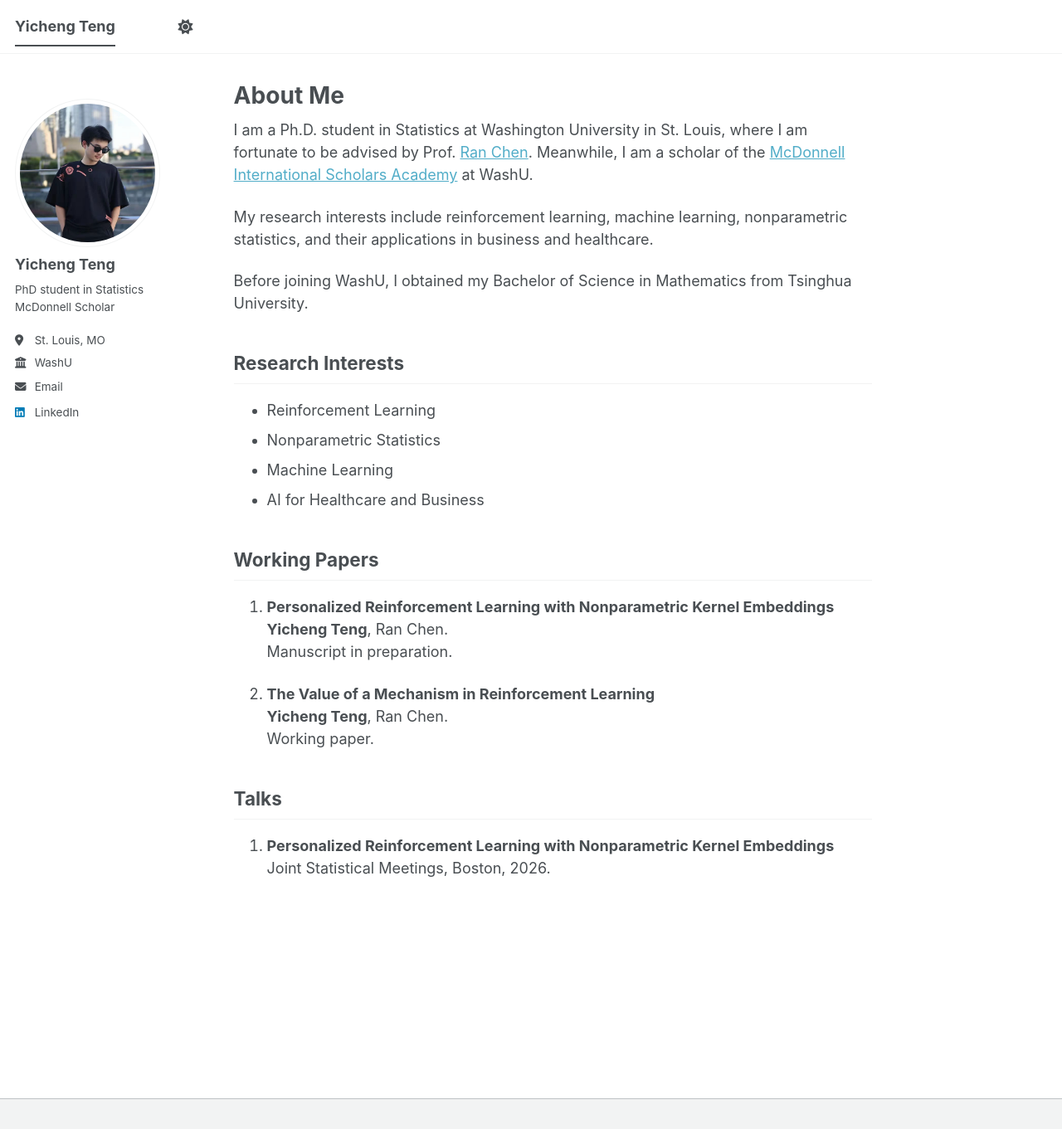
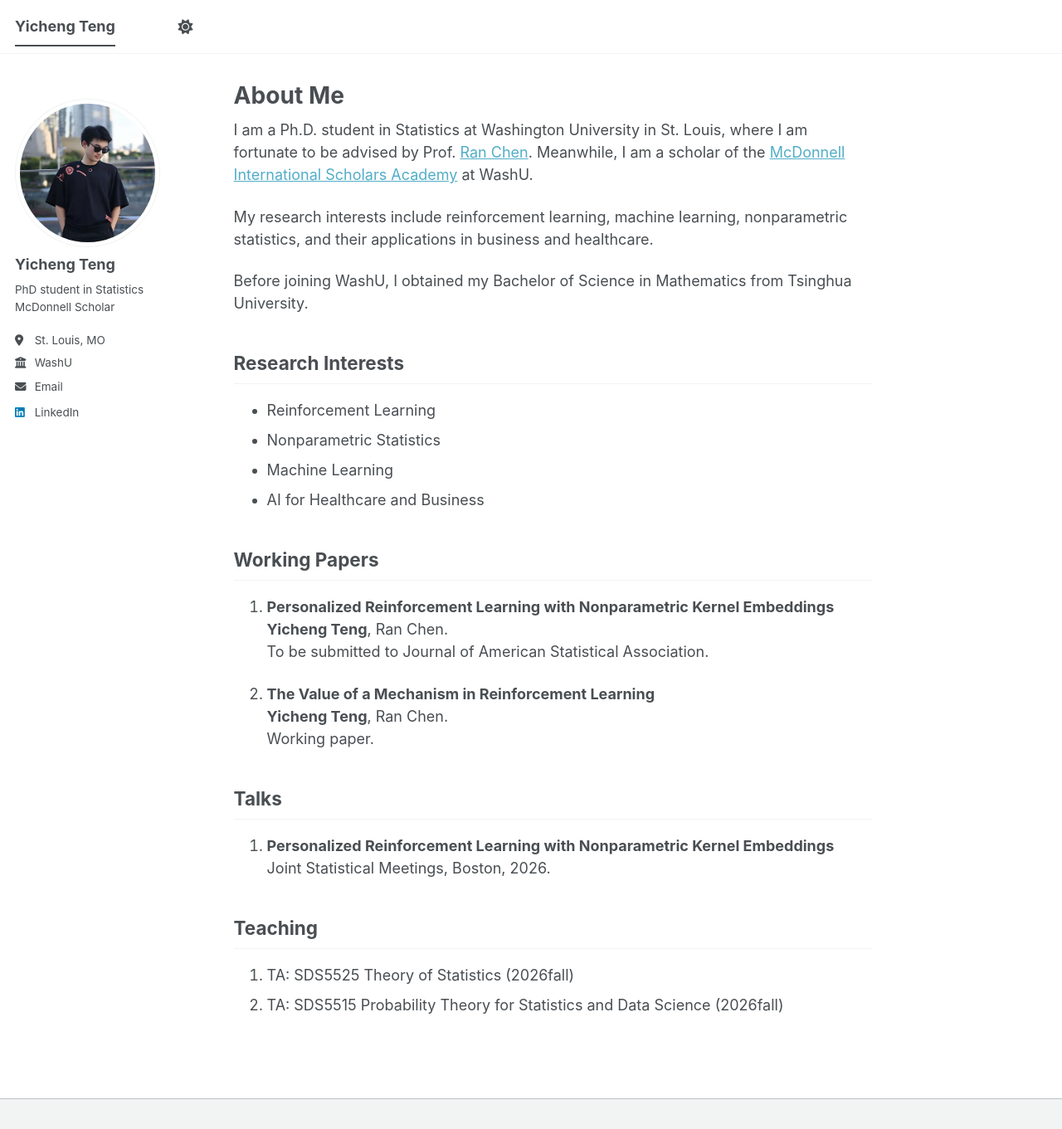
Before and after one commit to Yicheng-Teng/Yicheng-Teng.github.io, a Jekyll site: the page built from _pages/about.md, in a window 1280 px wide and 1361 px high. Shown: the whole window at 83% size. Built offline with Jekyll 4.4.1, drawn with Linux system fonts in a browser that asks for light colours; a script bundle is joined from its source files by our own code; library files that are not in the unit come from our copies.

Commit message:
Revise working papers and add teaching section
Updated the status of a working paper and added teaching information.

```diff
--- a/_pages/about.md
+++ b/_pages/about.md
@@ -23,9 +23,9 @@ Before joining WashU, I obtained my Bachelor of Science in Mathematics from Tsin
 ## Working Papers
 
 1. **Personalized Reinforcement Learning with Nonparametric Kernel Embeddings**
-   **Yicheng Teng**, Ran Chen.<br>Manuscript in preparation.
+   **Yicheng Teng**, Ran Chen.<br>To be submitted to Journal of American Statistical Association.
 
-3. **The Value of a Mechanism in Reinforcement Learning**
+2. **The Value of a Mechanism in Reinforcement Learning**
    **Yicheng Teng**, Ran Chen.<br>Working paper.
 
 
@@ -33,3 +33,7 @@ Before joining WashU, I obtained my Bachelor of Science in Mathematics from Tsin
 
 1. **Personalized Reinforcement Learning with Nonparametric Kernel Embeddings**
    Joint Statistical Meetings, Boston, 2026.
+
+## Teaching
+1. TA: SDS5525 Theory of Statistics (2026fall)
+2. TA: SDS5515 Probability Theory for Statistics and Data Science (2026fall)
```
